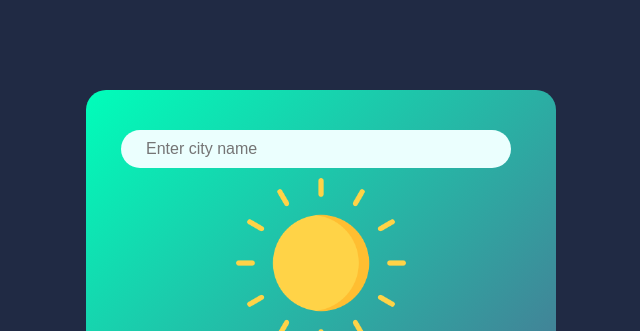
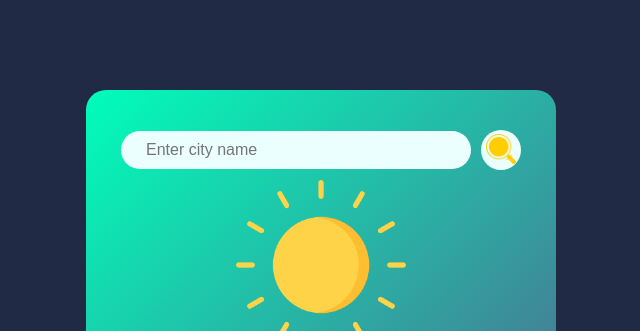
Before and after one commit to Brianmitich/mitich.github.io, a plain HTML site: page index.html in a window 1280 px wide. Shown: the top 331 px of the page, without its empty margins (319-959 px from the left). Drawn offline with Linux system fonts and the light colour scheme.

Commit message:
Update style.css

```diff
--- a/style.css
+++ b/style.css
@@ -38,15 +38,14 @@ body{
 }
 .search button{
     color: rgb(13, 56, 13);
-    width: 60px;
-    height: 60px;
+    width: 40px;
+    height: 40px;
     border-radius: 50%;
     border: none;
     outline: none;
     background: #ebfffe;
     cursor: pointer;
     margin-right: -12;
-    display: none;
 }
 .search button img{
     width: 30px;
```
